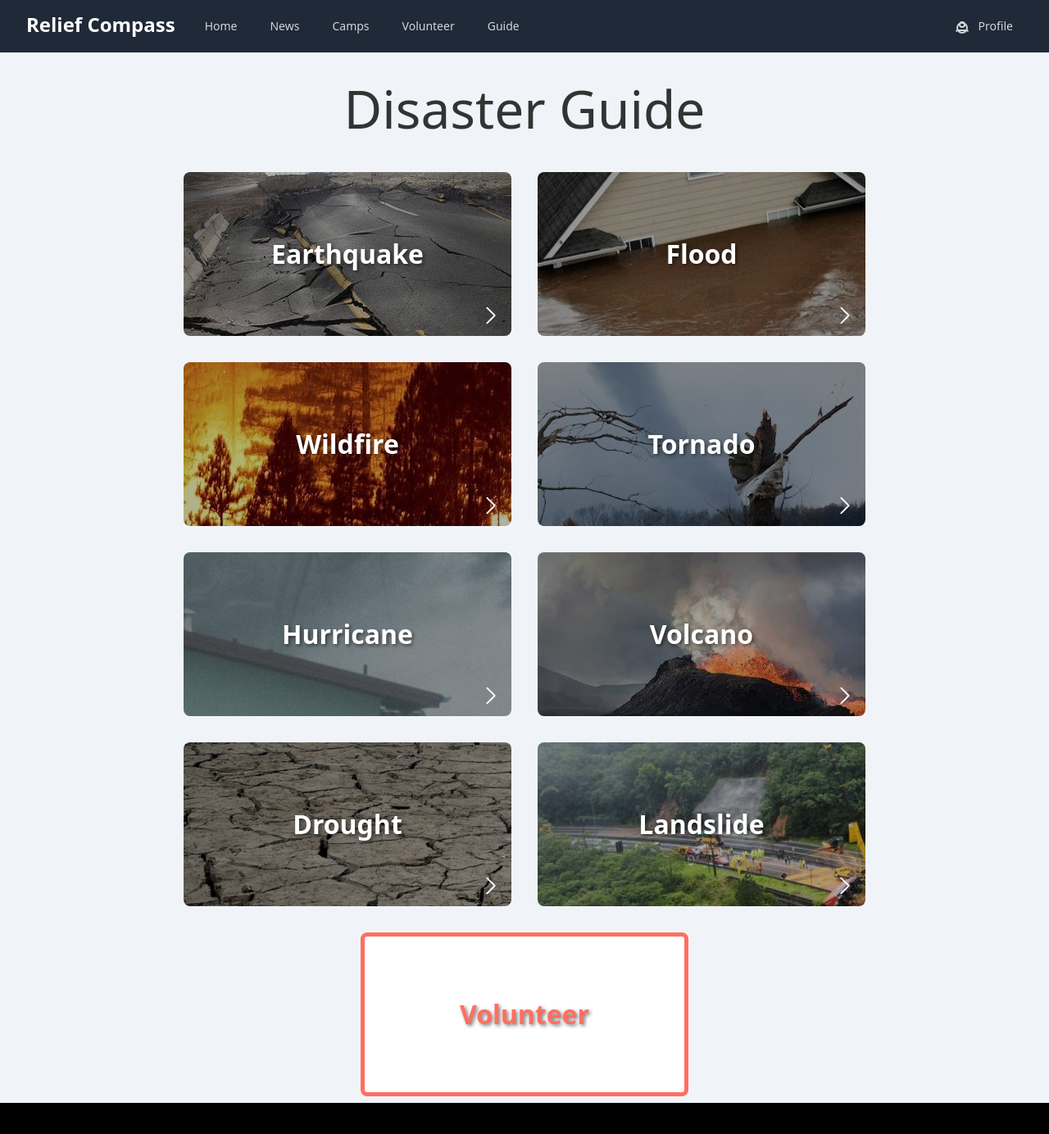
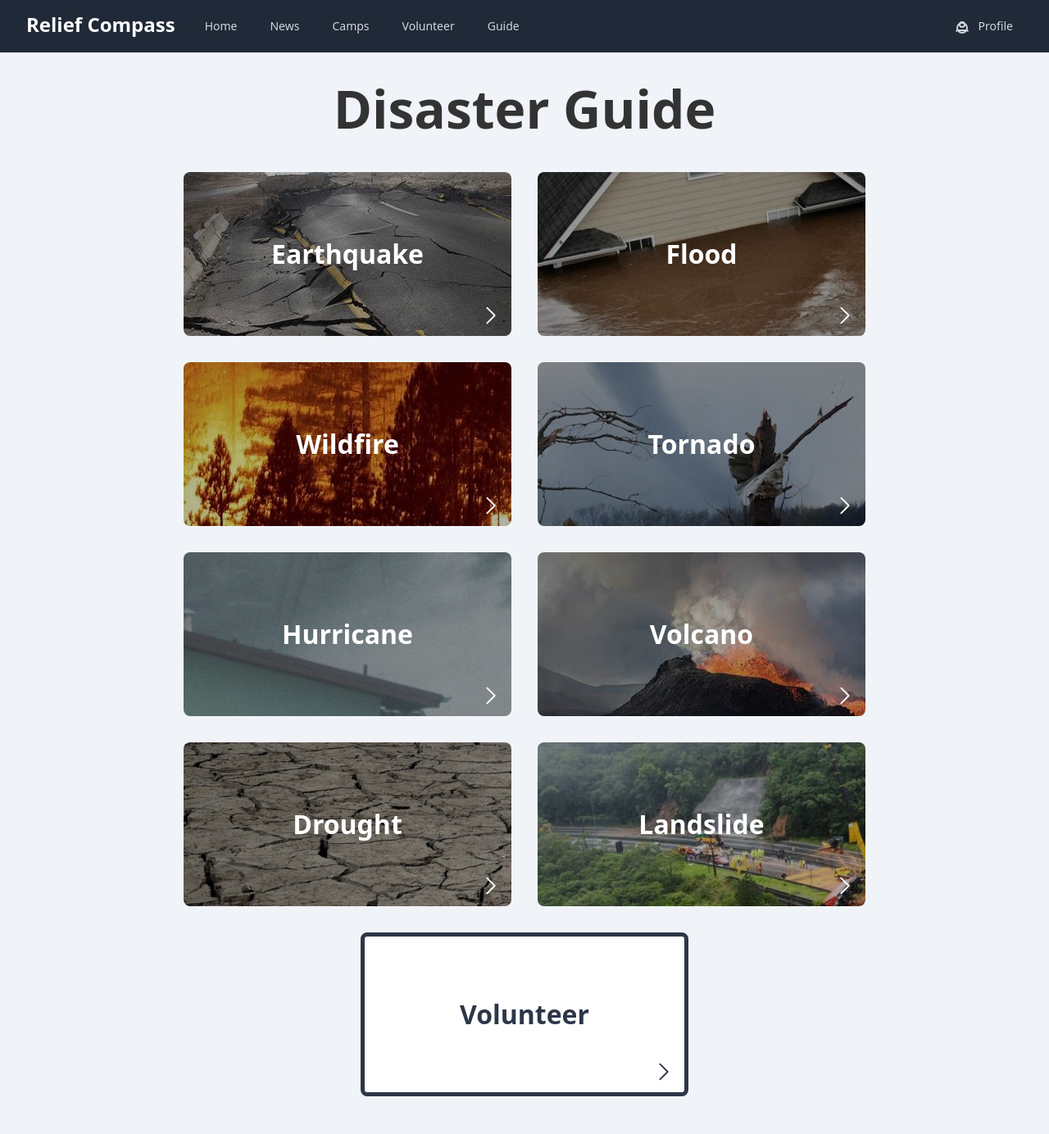
Before and after one commit to TheTempest76/code-fury-submission, a Next.js app: page /guide in a window 1280 px wide. Shown: the top 1384 px of the page at 82% size. Before the commit the page ends 1346 px from the top, so only its background shows below. Built offline with nearby package versions, Linux system fonts and the light colour scheme.

Commit message:
Update page.jsx

```diff
--- a/src/app/guide/page.jsx
+++ b/src/app/guide/page.jsx
@@ -23,7 +23,6 @@ export default function Home() {
     margin: '0.5rem',
     position: 'relative',
     overflow: 'hidden', // To ensure the icon doesn't overflow
-    textShadow: '2px 2px 4px rgba(0, 0, 0, 0.5)', // Added text shadow
   };
 
   const disasterButtonStyle = (imageUrl) => ({
@@ -39,29 +38,33 @@ export default function Home() {
     background: `linear-gradient(rgba(0, 0, 0, 0.6), rgba(0, 0, 0, 0.6)), url(${imageUrl})`,
   });
 
+  // Matching Navbar Colors
+  const navbarBackgroundColor = '#2d3748'; // Dark gray (navbar background)
+  const navbarHoverColor = '#4a5568'; // Lighter gray (hover state)
+
   const volunteerButtonStyle = {
     ...baseButtonStyle,
     backgroundColor: 'white',
-    color: '#ff6f61', // Text color for the volunteer button
-    border: '5px solid #ff6f61', // Increased border width
+    color: navbarBackgroundColor, // Text color for the volunteer button
+    border: `5px solid ${navbarBackgroundColor}`, // Border color for the volunteer button
     transition: 'background-color 0.3s ease, border-color 0.3s ease, color 0.3s ease', // Added color transition
   };
 
   const volunteerButtonHoverStyle = {
     ...volunteerButtonStyle,
-    backgroundColor: '#ff6f61', // No change to background on hover
+    backgroundColor: navbarBackgroundColor, // Background color on hover
     color: 'white', // Text color on hover
-    borderColor: '#ff6f61',
+    borderColor: navbarBackgroundColor,
   };
 
-  const arrowStyle = {
+  const arrowStyle = (isVolunteerButton = false) => ({
     position: 'absolute',
     bottom: '10px',
     right: '10px',
     width: '30px',
     height: '30px',
-    color: '#ffffff', // Arrow color
-  };
+    color: isVolunteerButton ? navbarBackgroundColor : 'white', // Arrow color
+  });
 
   const handleButtonClick = (path) => {
     router.push(`../guide/${path}`);
@@ -76,9 +79,9 @@ export default function Home() {
       </Head>
 
       <main style={{ textAlign: 'center' }}>
-        <h1 style={{ fontSize: '4rem', lineHeight: '1.15', margin: '2rem 0', color: '#333' }}>Disaster Guide</h1> {/* Updated text color */}
+        <h1 style={{ fontSize: '4rem', lineHeight: '1.15', margin: '2rem 0', color: '#333', fontWeight: 'bold' }}>Disaster Guide</h1> {/* Updated text color and added bold font weight */}
 
-        <div style={{ display: 'flex', flexDirection: 'column', alignItems: 'center', gap: '1rem' }}>
+        <div style={{ display: 'flex', flexDirection: 'column', alignItems: 'center', gap: '1rem', paddingBottom: '3rem' }}> {/* Added padding at the bottom */}
           {/* Rows with buttons */}
           <div style={{ display: 'flex', flexWrap: 'wrap', justifyContent: 'center', gap: '1rem' }}>
             <button
@@ -92,7 +95,7 @@ export default function Home() {
               }}
             >
               Earthquake
-              <ChevronRightIcon style={arrowStyle} />
+              <ChevronRightIcon style={arrowStyle()} />
             </button>
             <button
               style={disasterButtonStyle('/images/fld1.jpg')}
@@ -105,7 +108,7 @@ export default function Home() {
               }}
             >
               Flood
-              <ChevronRightIcon style={arrowStyle} />
+              <ChevronRightIcon style={arrowStyle()} />
             </button>
             <button
               style={disasterButtonStyle('/images/wf1.jpg')}
@@ -118,7 +121,7 @@ export default function Home() {
               }}
             >
               Wildfire
-              <ChevronRightIcon style={arrowStyle} />
+              <ChevronRightIcon style={arrowStyle()} />
             </button>
             <button
               style={disasterButtonStyle('/images/tn1.jpg')}
@@ -131,7 +134,7 @@ export default function Home() {
               }}
             >
               Tornado
-              <ChevronRightIcon style={arrowStyle} />
+              <ChevronRightIcon style={arrowStyle()} />
             </button>
             <button
               style={disasterButtonStyle('/images/hr1.jpg')}
@@ -144,7 +147,7 @@ export default function Home() {
               }}
             >
               Hurricane
-              <ChevronRightIcon style={arrowStyle} />
+              <ChevronRightIcon style={arrowStyle()} />
             </button>
             <button
               style={disasterButtonStyle('/images/vl1.jpg')}
@@ -157,7 +160,7 @@ export default function Home() {
               }}
             >
               Volcano
-              <ChevronRightIcon style={arrowStyle} />
+              <ChevronRightIcon style={arrowStyle()} />
             </button>
             <button
               style={disasterButtonStyle('/images/dt1.jpg')}
@@ -170,7 +173,7 @@ export default function Home() {
               }}
             >
               Drought
-              <ChevronRightIcon style={arrowStyle} />
+              <ChevronRightIcon style={arrowStyle()} />
             </button>
             <button
               style={disasterButtonStyle('/images/ld1.jpg')}
@@ -183,7 +186,7 @@ export default function Home() {
               }}
             >
               Landslide
-              <ChevronRightIcon style={arrowStyle} />
+              <ChevronRightIcon style={arrowStyle()} />
             </button>
             <button
               style={volunteerButtonStyle}
@@ -198,7 +201,7 @@ export default function Home() {
               }}
             >
               Volunteer
-              <ChevronRightIcon style={arrowStyle} />
+              <ChevronRightIcon style={arrowStyle(true)} />
             </button>
           </div>
         </div>
```
